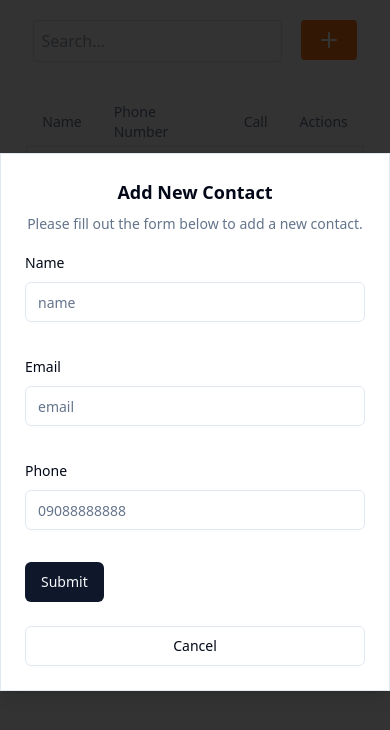
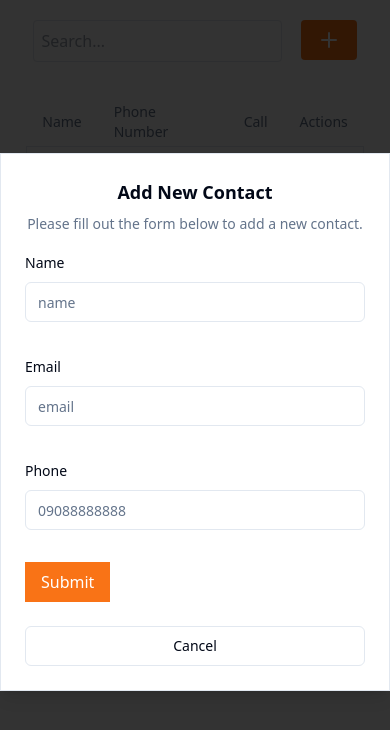
Before and after one commit to Petersonbabs/phone-directory, a React (Vite) app: page / in a window 390 px wide. Both pictures are taken after a click on the button 329 px from the left and 40 px from the top of the page. Shown: the top 730 px of the page. Built offline with nearby package versions, Linux system fonts and the light colour scheme.

Commit message:
Made the add new contact button responsive

```diff
--- a/src/components/Nav/UserNav.jsx
+++ b/src/components/Nav/UserNav.jsx
@@ -26,11 +26,11 @@ const UserNav = () => {
         </div>
         <h2 className="text-lg font-semibold mt-4">{singleContact?.name}</h2>
         <div className="flex justify-between w-3/4 mx-auto my-2 text-gray-400">
-          <a href={`tel:${singleContact.phoneNumber}`}>
+          <a href={`tel:${singleContact?.phoneNumber}`}>
             <PhoneCall className="size-6 hover:text-orange cursor-pointer" />
           </a>
           |
-          <a href={`mailto:${singleContact.email}`}>
+          <a href={`mailto:${singleContact?.email}`}>
             <Mail className="hover:text-orange cursor-pointer" />
           </a>
         </div>
--- a/src/components/Table/ContactTable.jsx
+++ b/src/components/Table/ContactTable.jsx
@@ -17,6 +17,7 @@ import {
 import { useContactContext } from "@/contexts/ContactsContext";
 import { Link } from "react-router-dom";
 import Modal from "../modal/Modal";
+import deafultImage from "../../../public/default-user.png"
 
 const UserListTable = ({ deleteContact, editContact }) => {
   const { contacts } = useContactContext();
@@ -78,7 +79,7 @@ const UserListTable = ({ deleteContact, editContact }) => {
                   <Link to={`/${contact.id}`}>
                     <div className="w-10 h-10">
                       <img
-                        src={contact.image}
+                        src={contact.image || deafultImage}
                         alt={contact.name}
                         className="w-full rounded-full"
                       />
--- a/src/components/forms/AddContactForm.jsx
+++ b/src/components/forms/AddContactForm.jsx
@@ -1,7 +1,6 @@
 import { useForm } from "react-hook-form";
 import { zodResolver } from "@hookform/resolvers/zod";
 import { z } from "zod";
-import { Button } from "@/components/ui/button";
 import {
   Form,
   FormControl,
@@ -11,6 +10,7 @@ import {
   FormMessage,
 } from "@/components/ui/form";
 import { Input } from "@/components/ui/input";
+import { useContactContext } from "@/contexts/ContactsContext";
 
 const emailRegex = /^[a-zA-Z0-9._%+-]+@[a-zA-Z0-9.-]+\.[a-zA-Z]{2,}$/;
 
@@ -47,6 +47,7 @@ const formSchema = z.object({
 });
 
 const AddContactForm = ({ onClose }) => {
+  const { addNewContact } = useContactContext();
   const form = useForm({
     resolver: zodResolver(formSchema),
     defaultValues: {
@@ -57,22 +58,10 @@ const AddContactForm = ({ onClose }) => {
     },
   });
 
-  const onSubmit = (values) => {
-    console.log("Form values:", values); // Logs form values
-    onClose();
-    alert("Form submitted successfully!");
-  };
 
   return (
     <Form {...form}>
-      <form
-        onSubmit={(e) => {
-          e.preventDefault();
-          console.log("Form submit event triggered");
-          form.handleSubmit(onSubmit)
-        }}
-        className="space-y-8"
-      >
+      <form className="space-y-8">
         <FormField
           control={form.control}
           name="name"
@@ -114,7 +103,15 @@ const AddContactForm = ({ onClose }) => {
             </FormItem>
           )}
         />
-        <Button type="submit">Submit</Button>
+        <button
+          className="bg-orange py-2 px-4 text-white"
+          onClick={(e) => {
+            e.preventDefault();
+            addNewContact(form.getValues())
+          }}
+        >
+          Submit
+        </button>
       </form>
     </Form>
   );
--- a/src/contexts/ContactsContext.jsx
+++ b/src/contexts/ContactsContext.jsx
@@ -5,14 +5,15 @@ export const useContactContext = () => {
   return useContext(ContactsContext);
 };
 
+const fetchedContacts = JSON.parse(localStorage.getItem("contacts")) || []
+
 const ContactsProvider = ({ children }) => {
-  const [contacts, setContacts] = useState(
-    JSON.parse(localStorage.getItem("contacts"))
-  );
+  const [contacts, setContacts] = useState(fetchedContacts);
   const [singleContact, setSingleContact] = useState({});
 
-  const addNewContact = (id, formData) => {
+  const addNewContact = (formData) => {
     const contactId = Math.floor(Math.random() * 9999);
+    formData.id = contactId;
     const contactExists = contacts.find(
       (contact) => contact.phoneNumber == formData.phoneNumber
     );
@@ -25,7 +26,8 @@ const ContactsProvider = ({ children }) => {
 
     updatedContacts = contacts.push(formData);
     localStorage.setItem("contacts", JSON.stringify(updatedContacts));
-    setCart(updatedCart);
+    alert(`${formData.name} has been added!`);
+    setContacts(updatedContacts);
   };
 
   // GET SINGLE CONTACT
```
